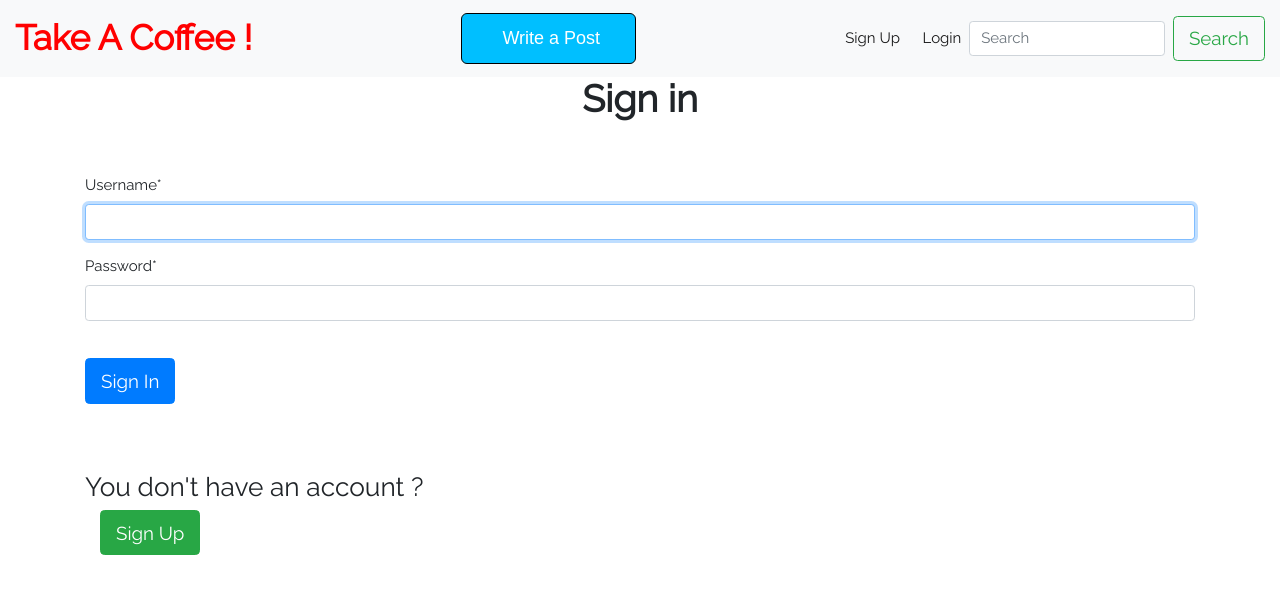
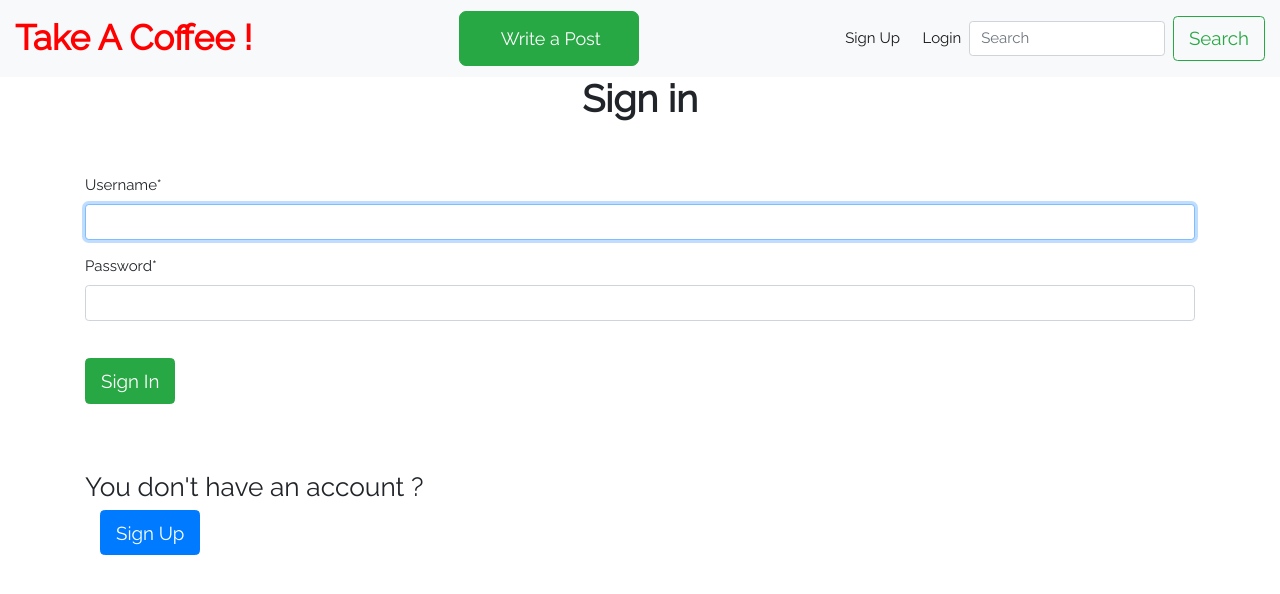
Before and after one commit to dani75i/BlogPython, a Django app: page /login/ in a window 1280 px wide. Shown: the top 594 px of the page. Run offline with Django 3.2, Linux system fonts and the light colour scheme; parts of the project's set-up code (start-up, migrations or seed data) failed here and were passed over; some libraries are stand-ins or nearby versions.

Commit message:
correct color buttons

```diff
--- a/appone/templates/appone/new_base.html
+++ b/appone/templates/appone/new_base.html
@@ -78,7 +78,7 @@ body,h1,h2,h3,h4,h5 {font-family: "Raleway", sans-serif}
       {% else %}
     <ul class="navbar-nav ml-auto mt-2 mt-lg-0">
       <li class="nav-item active">
-        <button style="font-family: Arial;border-radius: 6px;border: 1px solid black; background-color: #00BFFF;" type="button" class="btn btn-success btn-sm">
+        <button style="border-radius: 7px;" type="button" class="btn btn-success btn-xs">
           <a class="nav-link" href="{% url 'login' %}"><p style="color:white; font-size:18px;" class="nav">
                  &nbsp; <span class="glyphicon glyphicon-pencil"></span>&nbsp; &nbsp; Write a Post &nbsp; &nbsp;</p>
           </a>
--- a/users/templates/users/login.html
+++ b/users/templates/users/login.html
@@ -11,7 +11,7 @@
         {% csrf_token %}
         {{ form|crispy }}
       <br>
-      <button  type="submit" class="btn btn-primary btn-lg center-block">Sign In</button>
+      <button  type="submit" class="btn btn-success btn-lg center-block">Sign In</button>
     </form>
 
     <br>
@@ -24,7 +24,7 @@
     <h3>
         You don't have an account ?
         <a class="nav-link" href="{% url 'register' %}">
-        <button type="submit" class="btn btn-success btn-lg center-block">
+        <button type="submit" class="btn btn-primary btn-lg center-block">
             Sign Up
         </button></a>
     </h3>
```
